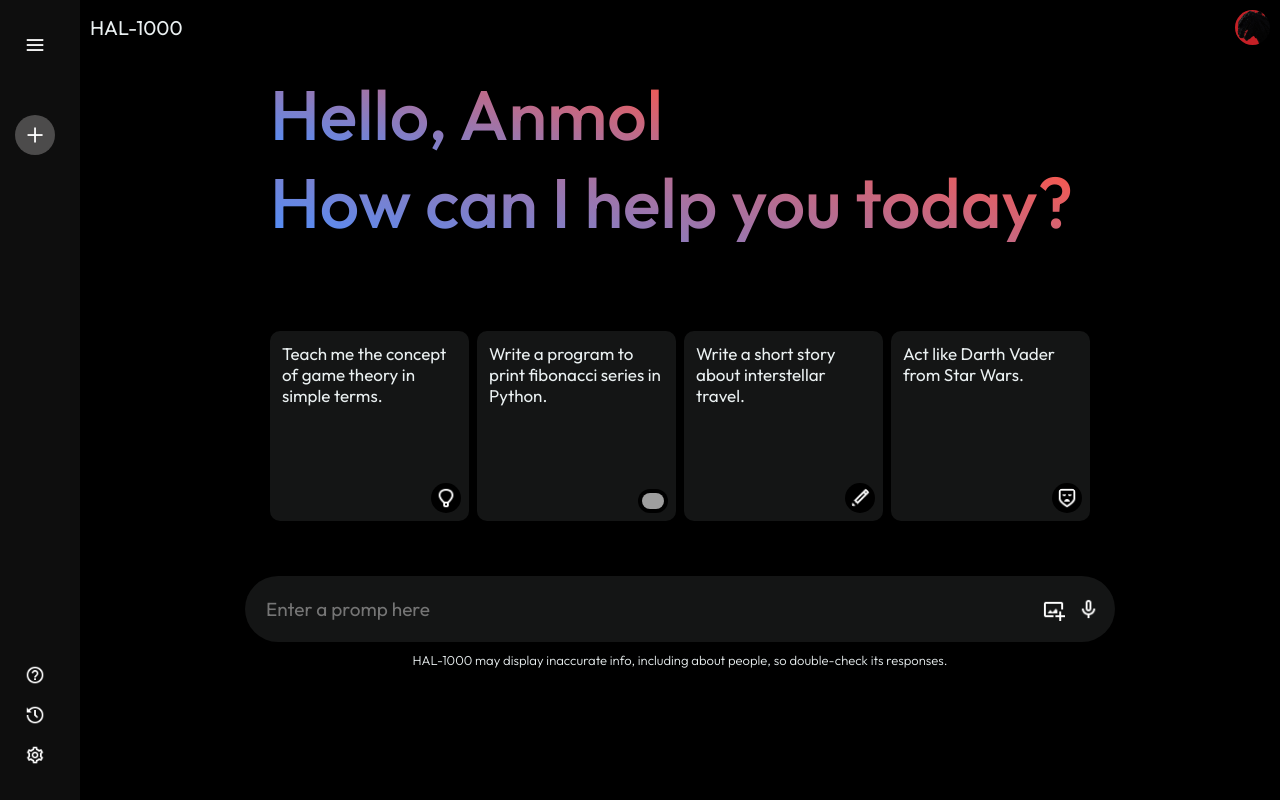
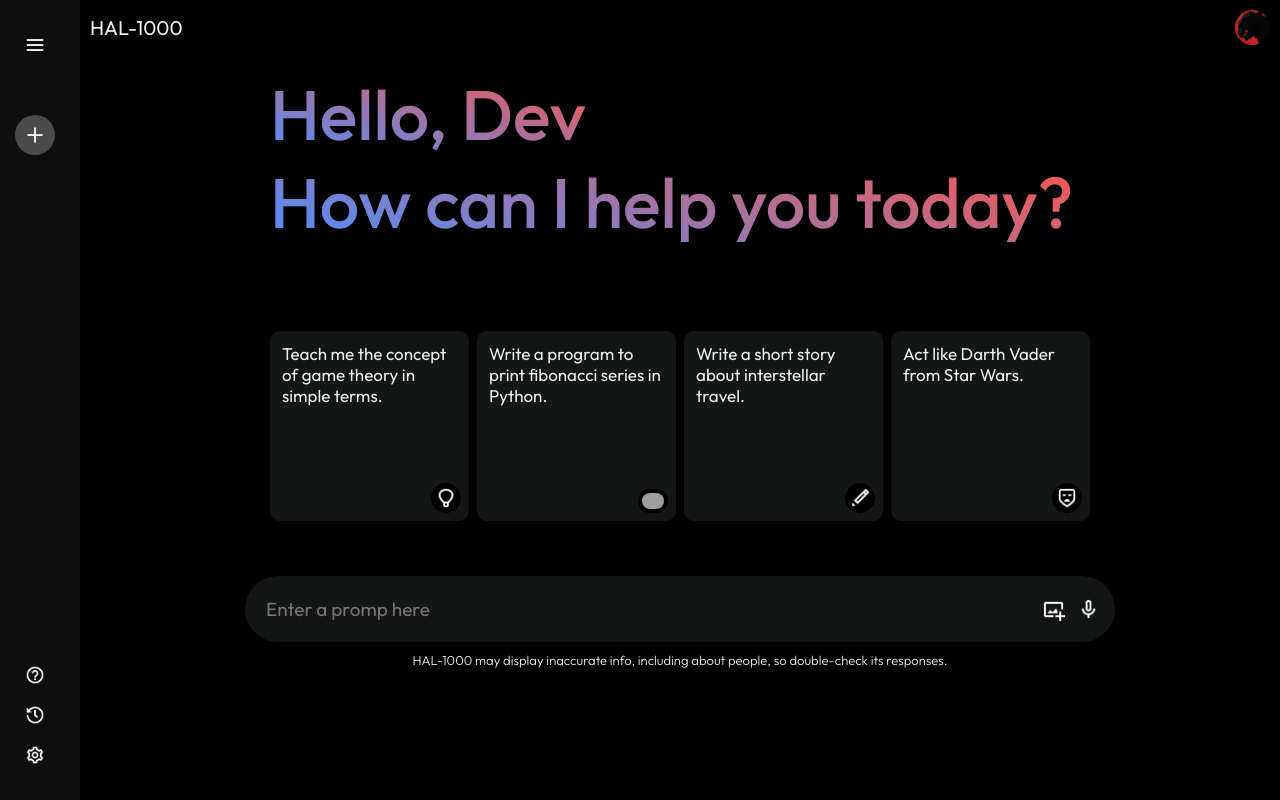
Before and after one commit to Preet2099x/HAL-1000, a React (Vite) app: page / in a window 1280 px wide. Built offline with nearby package versions, Linux system fonts and the light colour scheme; grey boxes are pictures that could not be loaded.

Commit message:
changed default name

```diff
--- a/src/components/main/Main.jsx
+++ b/src/components/main/Main.jsx
@@ -28,7 +28,7 @@ const Main = () => {
           ?
           <>
           <div className="header">
-            <p><span>Hello, Anmol</span></p>
+            <p><span>Hello, Dev</span></p>
             <p><span>How can I help you today?</span></p>
           </div>
 
```
